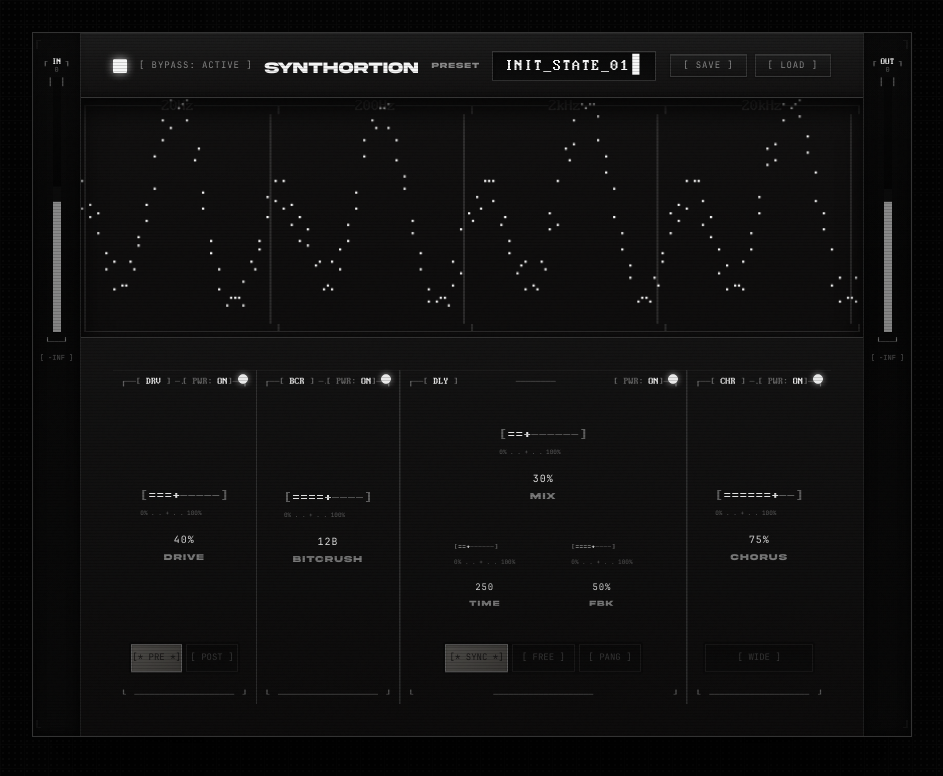
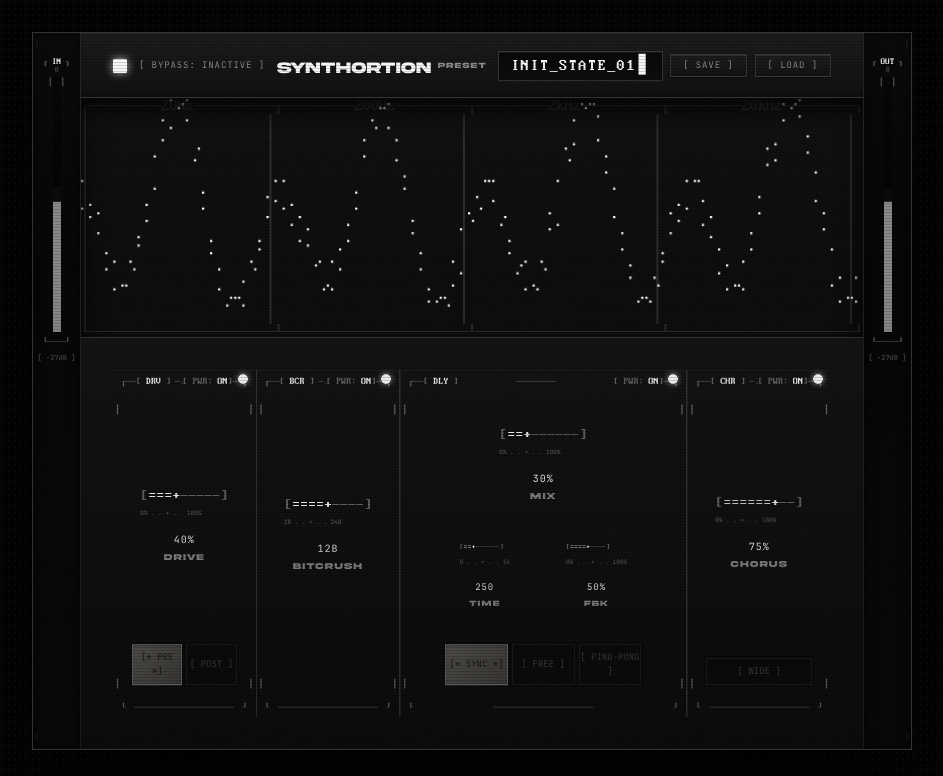
Before and after one commit to paoloficaraa/Synthortion, a React (Vite) app in the folder ui/: page / in a window 1280 px wide. Shown: the top 776 px of the page, without its empty margins (168-1111 px from the left). Built offline with nearby package versions, Linux system fonts and the light colour scheme.

Commit message:
fix(ui): address code review findings across Standards and Spec axes

```diff
--- a/ui/src/components/GainMeter.tsx
+++ b/ui/src/components/GainMeter.tsx
@@ -39,6 +39,8 @@ interface GainMeterProps {
  */
 export function GainMeter({ label, active, delay = 0 }: GainMeterProps) {
   const canvasRef = useRef<HTMLCanvasElement>(null)
+  const meterRef = useRef<HTMLDivElement>(null)
+  const readoutTextRef = useRef<HTMLSpanElement>(null)
   const levelRef = useRef(0)
 
   useEffect(() => {
@@ -77,7 +79,14 @@ export function GainMeter({ label, active, delay = 0 }: GainMeterProps) {
           Math.min(EIGHTHS_PER_ROW, totalEighths - rowsBelow * EIGHTHS_PER_ROW)
         )
 
-        if (eighths <= 0) continue
+        if (eighths <= 0) {
+          if (active || levelRef.current > 0.01) {
+            ctx.fillStyle = METER_WELL
+            const y = i * FONT_SIZE
+            ctx.fillText('·', 0, y)
+          }
+          continue
+        }
 
         const isPeak = i < PEAK_ROWS
         const fill = Math.max(1, Math.min(EIGHTHS_PER_ROW, Math.round(eighths)))
@@ -103,6 +112,22 @@ export function GainMeter({ label, active, delay = 0 }: GainMeterProps) {
         ctx.fillText(char, 0, y)
       }
 
+      // Update dynamic ARIA attributes and bracketed dB readout
+      if (meterRef.current && readoutTextRef.current) {
+        if (levelRef.current < 0.01) {
+          meterRef.current.setAttribute('aria-valuenow', '-120')
+          meterRef.current.setAttribute('aria-valuetext', '-INF')
+          readoutTextRef.current.textContent = '-INF'
+        } else {
+          const db = Math.min(0, Math.max(-60, Math.round((levelRef.current - 1) * 60)))
+          const absVal = Math.abs(db).toString().padStart(2, '0')
+          const text = `${db < 0 ? '-' : '+'}${absVal}dB`
+          meterRef.current.setAttribute('aria-valuenow', db.toString())
+          meterRef.current.setAttribute('aria-valuetext', text)
+          readoutTextRef.current.textContent = text
+        }
+      }
+
       if (active || levelRef.current > 0.01) {
         raf = requestAnimationFrame(draw)
       } else {
@@ -110,7 +135,6 @@ export function GainMeter({ label, active, delay = 0 }: GainMeterProps) {
         ctx.fillRect(0, 0, canvas.width, canvas.height)
       }
     }
-
     if (active) draw()
     else raf = requestAnimationFrame(draw)
 
@@ -146,18 +170,19 @@ export function GainMeter({ label, active, delay = 0 }: GainMeterProps) {
         </div>
       </div>
       <div className="font-ascii text-[9px] text-ink-3 whitespace-pre leading-none mt-1" aria-hidden="true">
-        └{'─'.repeat(3)}┘
+        └{'─'.repeat(label.length + 2)}┘
       </div>
       <div
+        ref={meterRef}
         role="meter"
-        aria-valuenow={0}
+        aria-valuenow={-120}
         aria-valuemin={-120}
         aria-valuemax={0}
         aria-valuetext="-INF"
         className="font-mono text-[7px] text-ink-1 mt-2 font-bold leading-none"
       >
         <span aria-hidden="true">[ </span>
-        -INF
+        <span ref={readoutTextRef}>-INF</span>
         <span aria-hidden="true"> ]</span>
       </div>
     </div>
--- a/ui/src/components/Header.tsx
+++ b/ui/src/components/Header.tsx
@@ -43,7 +43,7 @@ export function Header({ engineActive, onToggleBypass }: HeaderProps) {
           }}
         />
         <span className="font-mono text-[9px] text-muted uppercase-tracked select-none" aria-hidden="true">
-          [ BYPASS: {engineActive ? 'ACTIVE' : 'INACTIVE'} ]
+          [ BYPASS: {engineActive ? 'INACTIVE' : 'ACTIVE'} ]
         </span>
         <h1 className="font-display text-[16px] text-fg display-tracked mt-1 select-none">
           SYNTHORTION
--- a/ui/src/components/Knob.tsx
+++ b/ui/src/components/Knob.tsx
@@ -33,6 +33,17 @@ const DRAG_SENSITIVITY = 0.5
 /** Shift held during drag scales normal sensitivity by this (fine step, ×0.1). */
 const FINE_STEP_FACTOR = 0.1
 
+/** CRT noise symbols for character-scrambling glitch corruption during drag. */
+const GLITCH_CHARS = ['░', '▒', '▓', '█', '┼', '▚', '?', '#', '!', '&']
+
+/** Formats ASCII scale ruler indicators (e.g. `0% . . + . . 100%`, `2B . . + . . 24B`). */
+function formatRulerText(min: number, max: number, displayValue: string): string {
+  const unitMatch = displayValue.match(/[%a-zA-Z]+$/)
+  const unit = unitMatch ? unitMatch[0] : ''
+  const minStr = `${min}${unit}`
+  const maxStr = max >= 1000 ? `${max / 1000}k${unit}` : `${max}${unit}`
+  return `${minStr} . . + . . ${maxStr}`
+}
 /**
  * Knob — horizontal ASCII block control with live numeric readout.
  *
@@ -123,8 +134,6 @@ export function Knob({
   const pct = max === min ? 0 : (value - min) / (max - min)
   const pointerIndex = Math.round(pct * (TRACK_CELLS - 1))
   const cells: Array<{ char: string; filled: boolean }> = []
-  const GLITCH_CHARS = ['░', '▒', '▓', '█', '┼', '▚', '?', '#', '!', '&']
-
   for (let i = 0; i < TRACK_CELLS; i++) {
     const isPointer = i === pointerIndex
     // Deterministic scramble keyed on the live value: as `value` changes
@@ -180,7 +189,7 @@ export function Knob({
           <span className={`text-ink-3 ${isDraggingState ? 'knob-glitch' : ''}`}>]</span>
         </span>
         <div className="text-[6px] text-ink-3 mt-0.5 whitespace-nowrap">
-          0% . . + . . 100%
+          {formatRulerText(min, max, displayValue)}
         </div>
       </motion.div>
       <div className="flex flex-col items-center mt-1">
--- a/ui/src/components/MatrixFaceplate.tsx
+++ b/ui/src/components/MatrixFaceplate.tsx
@@ -14,7 +14,7 @@ interface MatrixFaceplateProps {
 const delaySyncOptions: readonly ToggleOption[] = [
   { value: 'SYNC', label: 'SYNC' },
   { value: 'FREE', label: 'FREE' },
-  { value: 'PING-PONG', label: 'PANG' },
+  { value: 'PING-PONG', label: 'PING-PONG' },
 ]
 
 interface ModuleFrameProps {
@@ -89,8 +89,12 @@ function ModuleFrame({
           }}
         />
       </div>
-
-      <div className="px-4 pt-4 pb-3 flex-1 flex flex-col items-center justify-between">
+      <div className="relative flex-1 flex items-stretch w-full min-h-0">
+        <div className="font-ascii text-[10px] text-ink-3 select-none py-2 px-0.5 flex flex-col justify-between" aria-hidden="true">
+          <span>│</span>
+          <span>│</span>
+        </div>
+        <div className="px-2 pt-4 pb-3 flex-1 flex flex-col items-center justify-between min-w-0">
           <div
             className={`flex-1 flex flex-col items-center justify-between w-full ${
               powerOn ? '' : 'opacity-30 pointer-events-none'
@@ -99,8 +103,11 @@ function ModuleFrame({
             {children}
           </div>
         </div>
-
-      {/* ASCII box-drawing footer border */}
+        <div className="font-ascii text-[10px] text-ink-3 select-none py-2 px-0.5 flex flex-col justify-between" aria-hidden="true">
+          <span>│</span>
+          <span>│</span>
+        </div>
+      </div>
       <div
         className="flex items-center px-2 h-[18px] font-ascii text-[10px] leading-none select-none"
         aria-hidden="true"
```
Also changed, not shown: 1 other file (tests, documents, lock files or other folders). Lines whose indentation alone changed are shown as unchanged.
